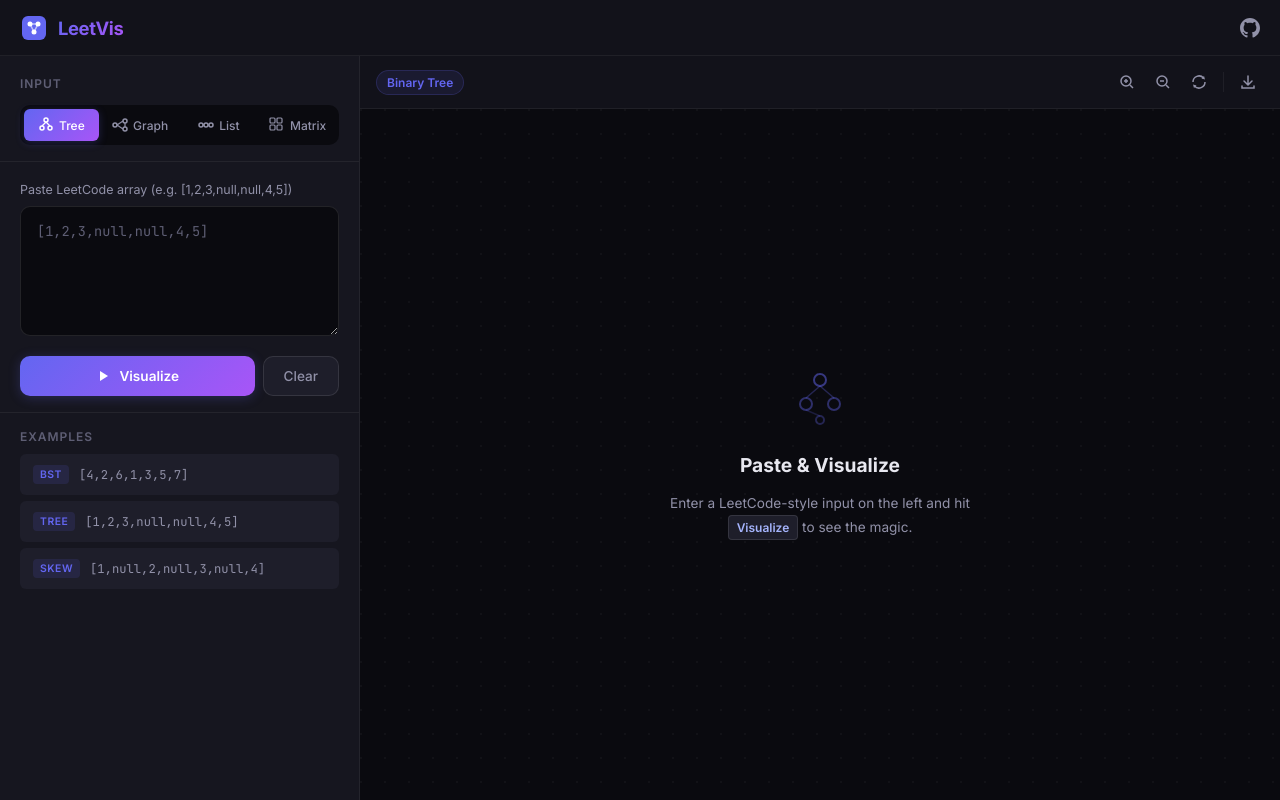
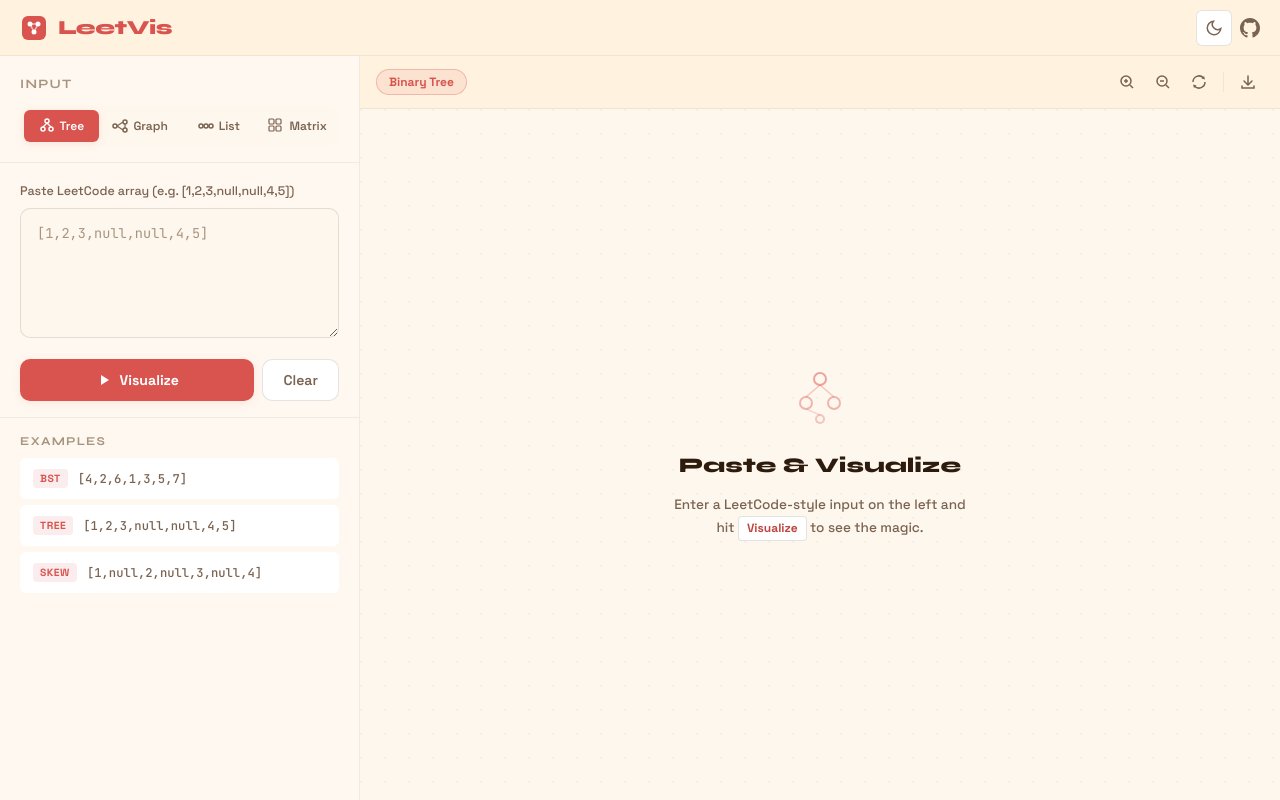
Before and after one commit to Nachi2006/LeetVis, a website built with Vite: page index.html in a window 1280 px wide. Built offline with nearby package versions, Linux system fonts and the light colour scheme.

Commit message:
Change Styling and Fonts

```diff
--- a/index.html
+++ b/index.html
@@ -7,7 +7,7 @@
     <meta name="description" content="Paste LeetCode-style array inputs and instantly visualize them as trees, graphs, linked lists, and grids. Free, no backend, runs entirely in your browser." />
     <link rel="preconnect" href="https://fonts.googleapis.com" />
     <link rel="preconnect" href="https://fonts.gstatic.com" crossorigin />
-    <link href="https://fonts.googleapis.com/css2?family=Inter:wght@400;500;600;700;800&family=JetBrains+Mono:wght@400;500;600&display=swap" rel="stylesheet" />
+    <link href="https://fonts.googleapis.com/css2?family=Space+Grotesk:wght@400;500;600;700&family=Syne:wght@600;700;800&family=JetBrains+Mono:wght@400;500;600&display=swap" rel="stylesheet" />
     <link rel="icon" type="image/svg+xml" href="/favicon.svg" />
   </head>
   <body>
@@ -17,24 +17,36 @@
         <div class="header-left">
           <div class="logo" id="logo">
             <svg width="28" height="28" viewBox="0 0 28 28" fill="none">
-              <rect x="2" y="2" width="24" height="24" rx="6" fill="url(#logoGrad)" />
+              <rect x="2" y="2" width="24" height="24" rx="6" class="logo-bg" />
               <circle cx="10" cy="10" r="2.5" fill="#fff" />
               <circle cx="18" cy="10" r="2.5" fill="#fff" />
               <circle cx="14" cy="18" r="2.5" fill="#fff" />
               <line x1="10" y1="10" x2="18" y2="10" stroke="#fff" stroke-width="1.5" opacity="0.6" />
               <line x1="10" y1="10" x2="14" y2="18" stroke="#fff" stroke-width="1.5" opacity="0.6" />
               <line x1="18" y1="10" x2="14" y2="18" stroke="#fff" stroke-width="1.5" opacity="0.6" />
-              <defs>
-                <linearGradient id="logoGrad" x1="2" y1="2" x2="26" y2="26">
-                  <stop stop-color="#6366f1" />
-                  <stop offset="1" stop-color="#a855f7" />
-                </linearGradient>
-              </defs>
             </svg>
             <span class="logo-text">LeetVis</span>
           </div>
         </div>
         <div class="header-right">
+          <button id="btn-theme-toggle" class="theme-toggle" title="Toggle theme">
+            <!-- Sun icon (shown in dark mode) -->
+            <svg class="icon-sun" width="18" height="18" viewBox="0 0 24 24" fill="none" stroke="currentColor" stroke-width="2" stroke-linecap="round">
+              <circle cx="12" cy="12" r="5" />
+              <line x1="12" y1="1" x2="12" y2="3" />
+              <line x1="12" y1="21" x2="12" y2="23" />
+              <line x1="4.22" y1="4.22" x2="5.64" y2="5.64" />
+              <line x1="18.36" y1="18.36" x2="19.78" y2="19.78" />
+              <line x1="1" y1="12" x2="3" y2="12" />
+              <line x1="21" y1="12" x2="23" y2="12" />
+              <line x1="4.22" y1="19.78" x2="5.64" y2="18.36" />
+              <line x1="18.36" y1="5.64" x2="19.78" y2="4.22" />
+            </svg>
+            <!-- Moon icon (shown in light mode) -->
+            <svg class="icon-moon" width="18" height="18" viewBox="0 0 24 24" fill="none" stroke="currentColor" stroke-width="2" stroke-linecap="round">
+              <path d="M21 12.79A9 9 0 1 1 11.21 3 7 7 0 0 0 21 12.79z" />
+            </svg>
+          </button>
           <a href="https://github.com/Nachi2006/LeetVis" target="_blank" rel="noopener" class="github-link" id="github-link" title="View on GitHub">
             <svg width="20" height="20" viewBox="0 0 24 24" fill="currentColor">
               <path d="M12 0c-6.626 0-12 5.373-12 12 0 5.302 3.438 9.8 8.207 11.387.599.111.793-.261.793-.577v-2.234c-3.338.726-4.033-1.416-4.033-1.416-.546-1.387-1.333-1.756-1.333-1.756-1.089-.745.083-.729.083-.729 1.205.084 1.839 1.237 1.839 1.237 1.07 1.834 2.807 1.304 3.492.997.107-.775.418-1.305.762-1.604-2.665-.305-5.467-1.334-5.467-5.931 0-1.311.469-2.381 1.236-3.221-.124-.303-.535-1.524.117-3.176 0 0 1.008-.322 3.301 1.23.957-.266 1.983-.399 3.003-.404 1.02.005 2.047.138 3.006.404 2.291-1.552 3.297-1.23 3.297-1.23.653 1.653.242 2.874.118 3.176.77.84 1.235 1.911 1.235 3.221 0 4.609-2.807 5.624-5.479 5.921.43.372.823 1.102.823 2.222v3.293c0 .319.192.694.801.576 4.765-1.589 8.199-6.086 8.199-11.386 0-6.627-5.373-12-12-12z"/>
@@ -161,20 +173,14 @@
             <!-- Empty state -->
             <div id="empty-state" class="empty-state">
               <div class="empty-icon">
-                <svg width="64" height="64" viewBox="0 0 64 64" fill="none">
-                  <circle cx="32" cy="16" r="6" stroke="url(#emptyGrad)" stroke-width="2" opacity="0.5" />
-                  <circle cx="18" cy="40" r="6" stroke="url(#emptyGrad)" stroke-width="2" opacity="0.4" />
-                  <circle cx="46" cy="40" r="6" stroke="url(#emptyGrad)" stroke-width="2" opacity="0.4" />
-                  <circle cx="32" cy="56" r="4" stroke="url(#emptyGrad)" stroke-width="2" opacity="0.3" />
-                  <line x1="32" y1="22" x2="18" y2="34" stroke="url(#emptyGrad)" stroke-width="1.5" opacity="0.3" />
-                  <line x1="32" y1="22" x2="46" y2="34" stroke="url(#emptyGrad)" stroke-width="1.5" opacity="0.3" />
-                  <line x1="18" y1="46" x2="32" y2="52" stroke="url(#emptyGrad)" stroke-width="1.5" opacity="0.2" />
-                  <defs>
-                    <linearGradient id="emptyGrad" x1="0" y1="0" x2="64" y2="64">
-                      <stop stop-color="#6366f1" />
-                      <stop offset="1" stop-color="#a855f7" />
-                    </linearGradient>
-                  </defs>
+                <svg width="64" height="64" viewBox="0 0 64 64" fill="none" class="empty-svg">
+                  <circle cx="32" cy="16" r="6" stroke="currentColor" stroke-width="2" opacity="0.5" />
+                  <circle cx="18" cy="40" r="6" stroke="currentColor" stroke-width="2" opacity="0.4" />
+                  <circle cx="46" cy="40" r="6" stroke="currentColor" stroke-width="2" opacity="0.4" />
+                  <circle cx="32" cy="56" r="4" stroke="currentColor" stroke-width="2" opacity="0.3" />
+                  <line x1="32" y1="22" x2="18" y2="34" stroke="currentColor" stroke-width="1.5" opacity="0.3" />
+                  <line x1="32" y1="22" x2="46" y2="34" stroke="currentColor" stroke-width="1.5" opacity="0.3" />
+                  <line x1="18" y1="46" x2="32" y2="52" stroke="currentColor" stroke-width="1.5" opacity="0.2" />
                 </svg>
               </div>
               <h3>Paste & Visualize</h3>
--- a/src/main.js
+++ b/src/main.js
@@ -25,9 +25,11 @@
 const btnZoomOut = document.getElementById('btn-zoom-out');
 const btnResetView = document.getElementById('btn-reset-view');
 const btnDownload = document.getElementById('btn-download');
+const btnThemeToggle = document.getElementById('btn-theme-toggle');
 
 /* ============ State ============ */
 let currentType = 'tree';
+let currentTheme = 'dark';
 let viewBox = { x: 0, y: 0, w: 800, h: 600 };
 let isPanning = false;
 let panStart = { x: 0, y: 0 };
@@ -260,8 +262,9 @@
     canvas.width = img.width * scale;
     canvas.height = img.height * scale;
 
-    // Dark background
-    ctx.fillStyle = '#0a0a0f';
+    // Theme-aware background
+    const bgColor = getComputedStyle(document.documentElement).getPropertyValue('--bg-primary').trim();
+    ctx.fillStyle = bgColor || '#0B1120';
     ctx.fillRect(0, 0, canvas.width, canvas.height);
     ctx.scale(scale, scale);
     ctx.drawImage(img, 0, 0);
@@ -327,6 +330,35 @@
   if (tooltip) tooltip.classList.remove('visible');
 });
 
+/* ============ Theme Toggle ============ */
+function getPreferredTheme() {
+  const stored = localStorage.getItem('leetvis-theme');
+  if (stored === 'light' || stored === 'dark') return stored;
+  // Detect OS preference
+  if (window.matchMedia && window.matchMedia('(prefers-color-scheme: light)').matches) {
+    return 'light';
+  }
+  return 'dark';
+}
+
+function setTheme(theme) {
+  currentTheme = theme;
+  document.documentElement.setAttribute('data-theme', theme);
+  localStorage.setItem('leetvis-theme', theme);
+}
+
+btnThemeToggle.addEventListener('click', () => {
+  setTheme(currentTheme === 'dark' ? 'light' : 'dark');
+});
+
+// Listen for OS theme changes
+window.matchMedia('(prefers-color-scheme: light)').addEventListener('change', e => {
+  if (!localStorage.getItem('leetvis-theme')) {
+    setTheme(e.matches ? 'light' : 'dark');
+  }
+});
+
 /* ============ Init ============ */
+setTheme(getPreferredTheme());
 setType('tree');
 renderExamples();
--- a/src/style.css
+++ b/src/style.css
@@ -1,40 +1,45 @@
 /* ============================================
-   LeetVis — Design System & Styles
+   LeetVis — Dual Theme Design System
+   Summer ☀️ (light) / Winter ❄️ (dark)
    ============================================ */
 
-/* ---------- CSS Custom Properties ---------- */
-:root {
-  /* Background */
-  --bg-primary: #0a0a0f;
-  --bg-secondary: #12121a;
-  --bg-panel: #16161f;
-  --bg-surface: #1e1e2a;
-  --bg-hover: #252535;
-  --bg-active: #2a2a3d;
+/* ---------- WINTER (Dark) Theme — default ---------- */
+:root,
+[data-theme="dark"] {
+  /* Background — deep navy, frosty night */
+  --bg-primary: #0B1120;
+  --bg-secondary: #111A2E;
+  --bg-panel: #131D33;
+  --bg-surface: #1A2744;
+  --bg-hover: #1F2F52;
+  --bg-active: #253760;
 
-  /* Accents */
-  --accent-primary: #6366f1;
-  --accent-secondary: #a855f7;
-  --accent-gradient: linear-gradient(135deg, #6366f1, #a855f7);
-  --accent-glow: 0 0 20px rgba(99, 102, 241, 0.3);
+  /* Accent — icy blue, flat */
+  --accent: #4AAED9;
+  --accent-hover: #3A9AC4;
+  --accent-subtle: rgba(74, 174, 217, 0.12);
+  --accent-glow: 0 0 16px rgba(74, 174, 217, 0.2);
 
   /* Text */
-  --text-primary: #e8e8f0;
-  --text-secondary: #9191a8;
-  --text-muted: #5e5e74;
-  --text-accent: #a5b4fc;
+  --text-primary: #E2E8F4;
+  --text-secondary: #8A9ABF;
+  --text-muted: #506080;
+  --text-accent: #7CC5E4;
 
   /* Borders */
   --border-subtle: rgba(255, 255, 255, 0.06);
   --border-default: rgba(255, 255, 255, 0.1);
-  --border-active: rgba(99, 102, 241, 0.4);
+  --border-active: rgba(74, 174, 217, 0.35);
 
   /* Node colors */
-  --node-fill: #2a2a3d;
-  --node-stroke: #6366f1;
-  --node-text: #e8e8f0;
-  --node-highlight: #a855f7;
-  --edge-color: #4a4a66;
+  --node-fill: #1A2744;
+  --node-stroke: #4AAED9;
+  --node-text: #E2E8F4;
+  --node-highlight: #6DD0F5;
+  --edge-color: #35506E;
+
+  /* Logo */
+  --logo-bg: #4AAED9;
 
   /* Sizing */
   --header-height: 56px;
@@ -47,6 +52,64 @@
   --transition-fast: 150ms cubic-bezier(0.4, 0, 0.2, 1);
   --transition-normal: 250ms cubic-bezier(0.4, 0, 0.2, 1);
   --transition-spring: 400ms cubic-bezier(0.34, 1.56, 0.64, 1);
+
+  /* Canvas dot pattern */
+  --dot-color: rgba(255, 255, 255, 0.04);
+
+  /* Toast error */
+  --toast-bg: rgba(127, 29, 29, 0.9);
+  --toast-text: #fca5a5;
+  --toast-border: rgba(252, 165, 165, 0.2);
+
+  color-scheme: dark;
+}
+
+/* ---------- SUMMER (Light) Theme ---------- */
+[data-theme="light"] {
+  /* Background — warm cream, sandy beige */
+  --bg-primary: #FEF7ED;
+  --bg-secondary: #FFF3E0;
+  --bg-panel: #FFF8F0;
+  --bg-surface: #FFFFFF;
+  --bg-hover: #FFF0DE;
+  --bg-active: #FFE8CC;
+
+  /* Accent — warm coral, flat */
+  --accent: #D9534F;
+  --accent-hover: #C44540;
+  --accent-subtle: rgba(217, 83, 79, 0.1);
+  --accent-glow: 0 0 16px rgba(217, 83, 79, 0.15);
+
+  /* Text */
+  --text-primary: #2D1B0E;
+  --text-secondary: #7A6351;
+  --text-muted: #A89580;
+  --text-accent: #C04440;
+
+  /* Borders */
+  --border-subtle: rgba(45, 27, 14, 0.06);
+  --border-default: rgba(45, 27, 14, 0.12);
+  --border-active: rgba(217, 83, 79, 0.3);
+
+  /* Node colors */
+  --node-fill: #FFFFFF;
+  --node-stroke: #D9534F;
+  --node-text: #2D1B0E;
+  --node-highlight: #E8734F;
+  --edge-color: #CCAE8E;
+
+  /* Logo */
+  --logo-bg: #D9534F;
+
+  /* Canvas dot pattern */
+  --dot-color: rgba(45, 27, 14, 0.04);
+
+  /* Toast error */
+  --toast-bg: rgba(200, 50, 50, 0.92);
+  --toast-text: #fff;
+  --toast-border: rgba(255, 255, 255, 0.15);
+
+  color-scheme: light;
 }
 
 /* ---------- Reset & Base ---------- */
@@ -64,11 +127,13 @@
 }
 
 body {
-  font-family: 'Inter', -apple-system, BlinkMacSystemFont, sans-serif;
+  font-family: 'Space Grotesk', -apple-system, BlinkMacSystemFont, sans-serif;
+  font-weight: 500;
   background: var(--bg-primary);
   color: var(--text-primary);
   -webkit-font-smoothing: antialiased;
   -moz-osx-font-smoothing: grayscale;
+  transition: background var(--transition-normal), color var(--transition-normal);
 }
 
 #app {
@@ -88,6 +153,7 @@
   border-bottom: 1px solid var(--border-subtle);
   z-index: 10;
   flex-shrink: 0;
+  transition: background var(--transition-normal), border-color var(--transition-normal);
 }
 
 .header-left {
@@ -104,15 +170,55 @@
   user-select: none;
 }
 
+.logo-bg {
+  fill: var(--logo-bg);
+  transition: fill var(--transition-normal);
+}
+
 .logo-text {
-  font-size: 1.15rem;
-  font-weight: 700;
-  letter-spacing: -0.02em;
-  background: var(--accent-gradient);
-  -webkit-background-clip: text;
-  -webkit-text-fill-color: transparent;
-  background-clip: text;
+  font-family: 'Syne', 'Space Grotesk', sans-serif;
+  font-size: 1.25rem;
+  font-weight: 800;
+  letter-spacing: -0.03em;
+  color: var(--accent);
+  transition: color var(--transition-normal);
 }
+
+.header-right {
+  display: flex;
+  align-items: center;
+  gap: 8px;
+}
+
+/* ---------- Theme Toggle ---------- */
+.theme-toggle {
+  display: flex;
+  align-items: center;
+  justify-content: center;
+  width: 36px;
+  height: 36px;
+  color: var(--text-secondary);
+  background: var(--bg-surface);
+  border: 1px solid var(--border-default);
+  border-radius: var(--radius-sm);
+  cursor: pointer;
+  transition: all var(--transition-fast);
+}
+
+.theme-toggle:hover {
+  color: var(--accent);
+  border-color: var(--border-active);
+  background: var(--bg-hover);
+}
+
+/* Icon visibility based on theme */
+[data-theme="dark"] .icon-sun { display: block; }
+[data-theme="dark"] .icon-moon { display: none; }
+[data-theme="light"] .icon-sun { display: none; }
+[data-theme="light"] .icon-moon { display: block; }
+/* Default (dark) */
+.icon-sun { display: block; }
+.icon-moon { display: none; }
 
 .github-link {
   display: flex;
@@ -135,6 +241,7 @@
 .panel {
   background: var(--bg-panel);
   border-right: 1px solid var(--border-subtle);
+  transition: background var(--transition-normal), border-color var(--transition-normal);
 }
 
 #input-panel {
@@ -163,10 +270,11 @@
 }
 
 .panel-header h2 {
-  font-size: 0.75rem;
-  font-weight: 600;
+  font-family: 'Syne', 'Space Grotesk', sans-serif;
+  font-size: 0.8rem;
+  font-weight: 700;
   text-transform: uppercase;
-  letter-spacing: 0.08em;
+  letter-spacing: 0.1em;
   color: var(--text-muted);
   margin-bottom: 14px;
 }
@@ -178,6 +286,7 @@
   background: var(--bg-primary);
   padding: 4px;
   border-radius: var(--radius-md);
+  transition: background var(--transition-normal);
 }
 
 .type-btn {
@@ -188,8 +297,8 @@
   gap: 5px;
   padding: 8px 6px;
   font-size: 0.75rem;
-  font-weight: 500;
-  font-family: inherit;
+  font-weight: 600;
+  font-family: 'Space Grotesk', sans-serif;
   color: var(--text-secondary);
   background: transparent;
   border: none;
@@ -206,8 +315,8 @@
 
 .type-btn.active {
   color: #fff;
-  background: var(--accent-gradient);
-  box-shadow: 0 2px 8px rgba(99, 102, 241, 0.25);
+  background: var(--accent);
+  box-shadow: 0 2px 8px var(--accent-subtle);
 }
 
 /* ---------- Input Area ---------- */
@@ -238,7 +347,7 @@
   border-radius: var(--radius-md);
   resize: vertical;
   outline: none;
-  transition: border-color var(--transition-fast), box-shadow var(--transition-fast);
+  transition: border-color var(--transition-fast), box-shadow var(--transition-fast), background var(--transition-normal), color var(--transition-normal);
 }
 
 .code-input::placeholder {
@@ -246,8 +355,8 @@
 }
 
 .code-input:focus {
-  border-color: var(--accent-primary);
-  box-shadow: 0 0 0 3px rgba(99, 102, 241, 0.15);
+  border-color: var(--accent);
+  box-shadow: 0 0 0 3px var(--accent-subtle);
 }
 
 /* ---------- Actions ---------- */
@@ -264,20 +373,21 @@
   justify-content: center;
   gap: 8px;
   padding: 11px 20px;
-  font-family: inherit;
-  font-size: 0.85rem;
-  font-weight: 600;
+  font-family: 'Space Grotesk', sans-serif;
+  font-size: 0.88rem;
+  font-weight: 700;
   color: #fff;
-  background: var(--accent-gradient);
+  background: var(--accent);
   border: none;
   border-radius: var(--radius-md);
   cursor: pointer;
   transition: all var(--transition-fast);
-  box-shadow: 0 2px 12px rgba(99, 102, 241, 0.25);
+  box-shadow: 0 2px 10px var(--accent-subtle);
 }
 
 .btn-primary:hover {
-  box-shadow: 0 4px 20px rgba(99, 102, 241, 0.4);
+  background: var(--accent-hover);
+  box-shadow: 0 4px 18px var(--accent-subtle);
   transform: translateY(-1px);
 }
 
@@ -287,9 +397,9 @@
 
 .btn-secondary {
   padding: 11px 20px;
-  font-family: inherit;
-  font-size: 0.85rem;
-  font-weight: 500;
+  font-family: 'Space Grotesk', sans-serif;
+  font-size: 0.88rem;
+  font-weight: 600;
   color: var(--text-secondary);
   background: var(--bg-surface);
   border: 1px solid var(--border-default);
@@ -311,10 +421,11 @@
 }
 
 .examples-section h3 {
+  font-family: 'Syne', 'Space Grotesk', sans-serif;
   font-size: 0.75rem;
-  font-weight: 600;
+  font-weight: 700;
   text-transform: uppercase;
-  letter-spacing: 0.08em;
+  letter-spacing: 0.1em;
   color: var(--text-muted);
   margin-bottom: 10px;
 }
@@ -348,13 +459,13 @@
 }
 
 .example-item .example-tag {
-  font-family: 'Inter', sans-serif;
+  font-family: 'Space Grotesk', sans-serif;
   font-size: 0.65rem;
-  font-weight: 600;
+  font-weight: 700;
   text-transform: uppercase;
   letter-spacing: 0.05em;
-  color: var(--accent-primary);
-  background: rgba(99, 102, 241, 0.12);
+  color: var(--accent);
+  background: var(--accent-subtle);
   padding: 3px 7px;
   border-radius: 4px;
   flex-shrink: 0;
@@ -375,6 +486,7 @@
   background: var(--bg-primary);
   position: relative;
   overflow: hidden;
+  transition: background var(--transition-normal);
 }
 
 .canvas-toolbar {
@@ -385,6 +497,7 @@
   background: var(--bg-secondary);
   border-bottom: 1px solid var(--border-subtle);
   z-index: 5;
+  transition: background var(--transition-normal), border-color var(--transition-normal);
 }
 
 .toolbar-left {
@@ -394,13 +507,14 @@
 }
 
 .structure-badge {
+  font-family: 'Space Grotesk', sans-serif;
   font-size: 0.75rem;
-  font-weight: 600;
-  color: var(--accent-primary);
-  background: rgba(99, 102, 241, 0.1);
-  padding: 4px 10px;
+  font-weight: 700;
+  color: var(--accent);
+  background: var(--accent-subtle);
+  padding: 4px 12px;
   border-radius: 20px;
-  border: 1px solid rgba(99, 102, 241, 0.2);
+  border: 1px solid var(--border-active);
 }
 
 .toolbar-right {
@@ -443,7 +557,7 @@
   overflow: hidden;
   /* Grid background */
   background-image:
-    radial-gradient(circle at 1px 1px, rgba(255,255,255,0.03) 1px, transparent 0);
+    radial-gradient(circle at 1px 1px, var(--dot-color) 1px, transparent 0);
   background-size: 24px 24px;
 }
 
@@ -474,14 +588,19 @@
   animation: float 4s ease-in-out infinite;
 }
 
+.empty-svg {
+  color: var(--accent);
+}
+
 @keyframes float {
   0%, 100% { transform: translateY(0); }
   50% { transform: translateY(-10px); }
 }
 
 .empty-state h3 {
-  font-size: 1.2rem;
-  font-weight: 700;
+  font-family: 'Syne', 'Space Grotesk', sans-serif;
+  font-size: 1.3rem;
+  font-weight: 800;
   color: var(--text-primary);
 }
 
@@ -494,9 +613,9 @@
 
 .empty-state kbd {
   display: inline-block;
-  font-family: 'Inter', sans-serif;
+  font-family: 'Space Grotesk', sans-serif;
   font-size: 0.75rem;
-  font-weight: 600;
+  font-weight: 700;
   padding: 2px 8px;
   color: var(--text-accent);
   background: var(--bg-surface);
@@ -530,15 +649,14 @@
 .node-circle {
   fill: var(--node-fill);
   stroke: var(--node-stroke);
-  stroke-width: 2;
+  stroke-width: 2.5;
   transition: all var(--transition-fast);
-  filter: drop-shadow(0 2px 6px rgba(99, 102, 241, 0.15));
 }
 
 .node-group:hover .node-circle {
   stroke: var(--node-highlight);
-  stroke-width: 2.5;
-  filter: drop-shadow(0 0 12px rgba(168, 85, 247, 0.35));
+  stroke-width: 3;
+  filter: drop-shadow(0 0 10px var(--accent-subtle));
 }
 
 .node-text {
@@ -563,16 +681,15 @@
 .ll-rect {
   fill: var(--node-fill);
   stroke: var(--node-stroke);
-  stroke-width: 2;
+  stroke-width: 2.5;
   rx: 8;
   transition: all var(--transition-fast);
-  filter: drop-shadow(0 2px 6px rgba(99, 102, 241, 0.15));
 }
 
 .node-group:hover .ll-rect {
   stroke: var(--node-highlight);
-  stroke-width: 2.5;
-  filter: drop-shadow(0 0 12px rgba(168, 85, 247, 0.35));
+  stroke-width: 3;
+  filter: drop-shadow(0 0 10px var(--accent-subtle));
 }
 
 .ll-arrow {
@@ -600,14 +717,13 @@
 }
 
 .matrix-cell:hover {
-  stroke: var(--accent-primary);
+  stroke: var(--accent);
   stroke-width: 2;
-  filter: drop-shadow(0 0 8px rgba(99, 102, 241, 0.25));
 }
 
 .matrix-cell.cell-highlight {
-  fill: rgba(99, 102, 241, 0.25);
-  stroke: var(--accent-primary);
+  fill: var(--accent-subtle);
+  stroke: var(--accent);
 }
 
 .matrix-text {
@@ -670,11 +786,12 @@
   left: 50%;
   transform: translateX(-50%) translateY(20px);
   padding: 12px 24px;
+  font-family: 'Space Grotesk', sans-serif;
   font-size: 0.85rem;
-  font-weight: 500;
-  color: #fca5a5;
-  background: rgba(127, 29, 29, 0.9);
-  border: 1px solid rgba(252, 165, 165, 0.2);
+  font-weight: 600;
+  color: var(--toast-text);
+  background: var(--toast-bg);
+  border: 1px solid var(--toast-border);
   border-radius: var(--radius-md);
   backdrop-filter: blur(12px);
   opacity: 0;
@@ -700,7 +817,7 @@
   border-radius: var(--radius-sm);
   pointer-events: none;
   z-index: 50;
-  box-shadow: 0 4px 16px rgba(0,0,0,0.4);
+  box-shadow: 0 4px 16px rgba(0,0,0,0.2);
   opacity: 0;
   transition: opacity var(--transition-fast);
 }
```
